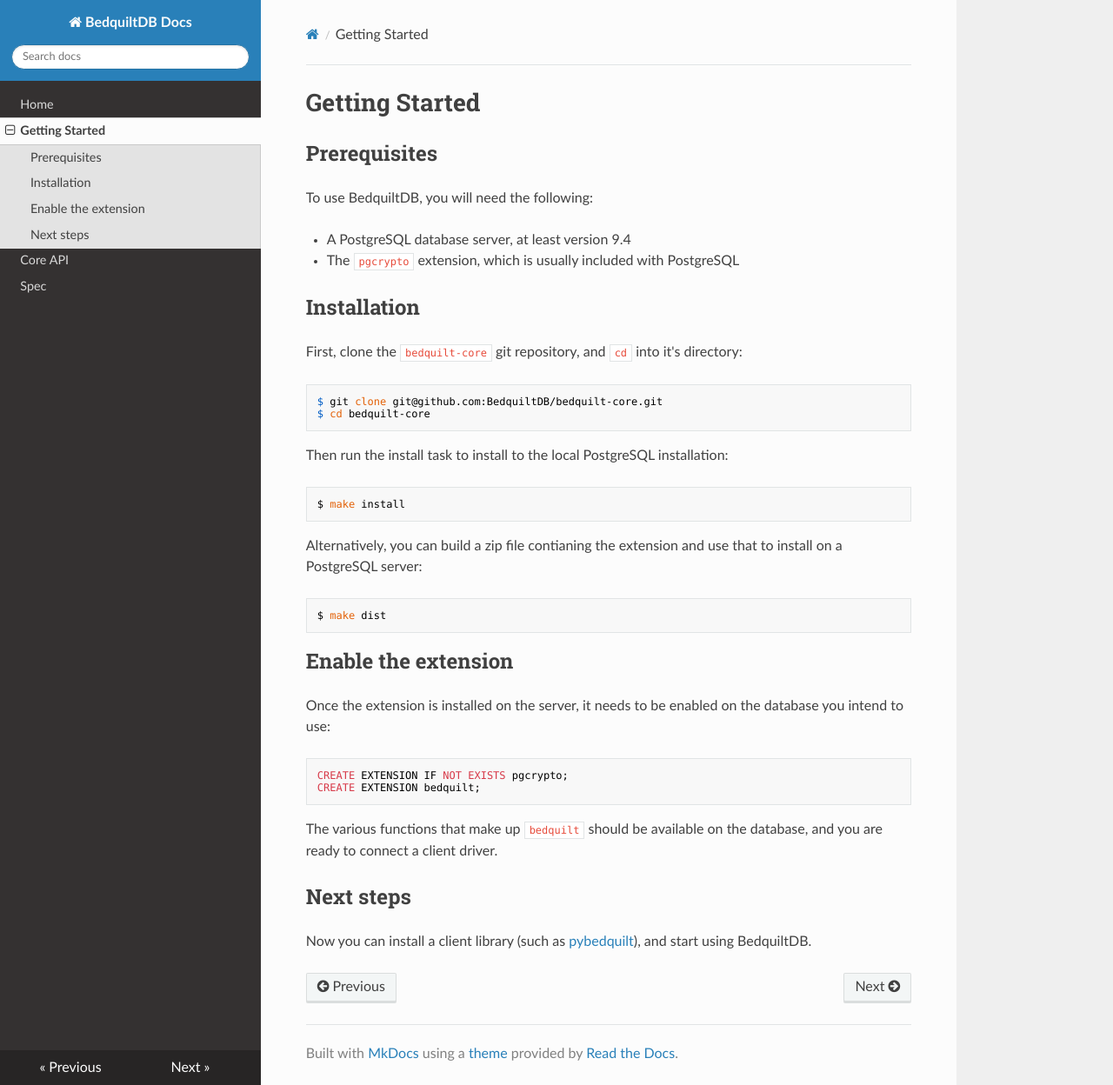
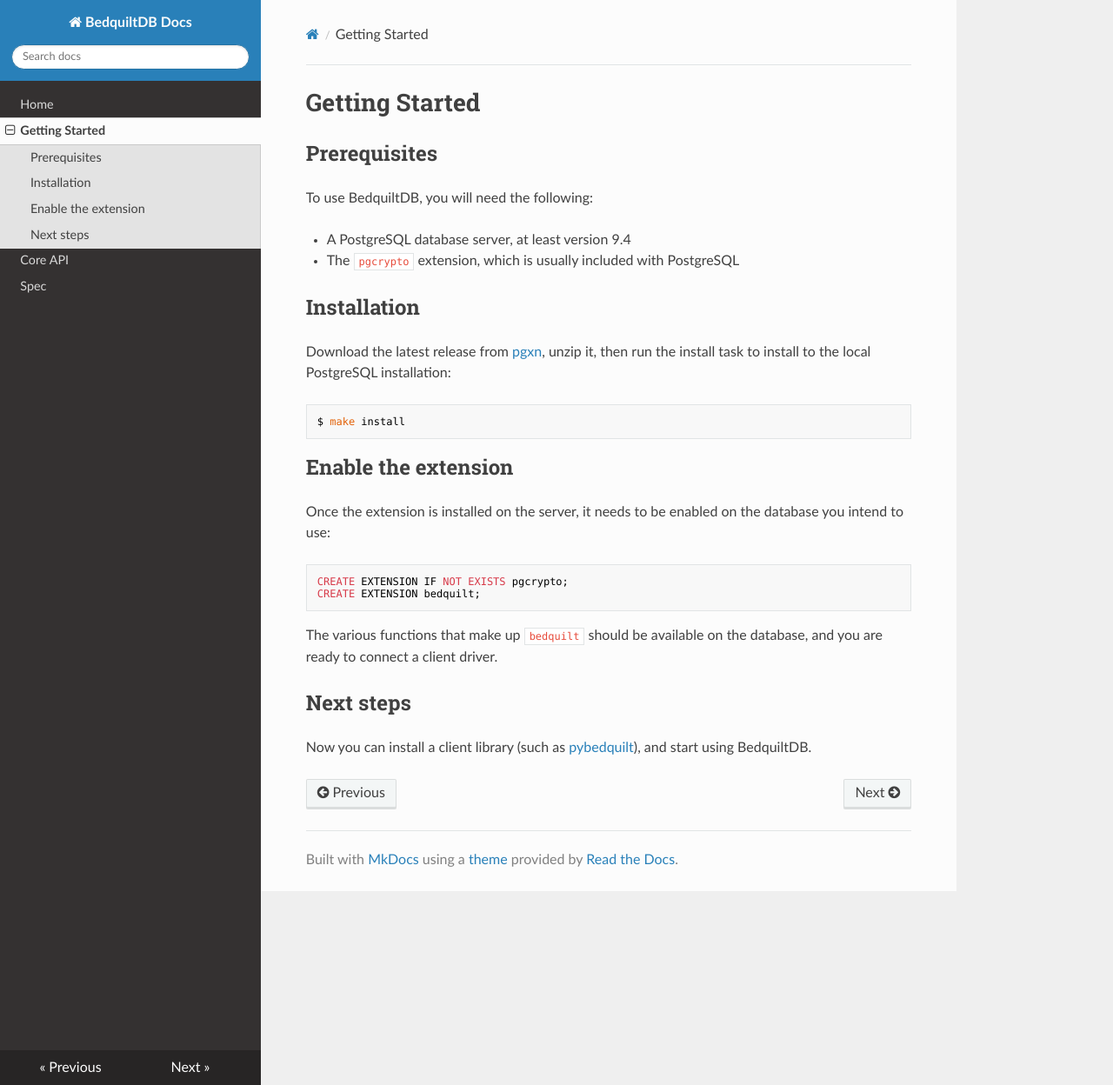
Before and after one commit to BedquiltDB/bedquilt-core, an MkDocs documentation site: the page built from doc/getting_started.md, in a window 1280 px wide and 1248 px high. Shown: the whole window at 87% size. Built offline with MkDocs 1.6.1, drawn with Linux system fonts in a browser that asks for light colours; nearby versions of some CDN libraries; old or Windows-style settings are respelled for this version of MkDocs.

Commit message:
Update the getting-started docs to refer to PGXN.

````diff
--- a/doc/getting_started.md
+++ b/doc/getting_started.md
@@ -11,21 +11,9 @@
 
 ## Installation
 
-First, clone the `bedquilt-core` git repository, and `cd` into it's directory:
-```
-$ git clone git@github.com:BedquiltDB/bedquilt-core.git
-$ cd bedquilt-core
-```
-
-Then run the install task to install to the local PostgreSQL installation:
+Download the latest release from [pgxn](http://pgxn.org/dist/bedquilt/), unzip it, then run the install task to install to the local PostgreSQL installation:
 ```
 $ make install
-```
-
-Alternatively, you can build a zip file contianing the extension and use that to
-install on a PostgreSQL server:
-```
-$ make dist
 ```
 
 
````
